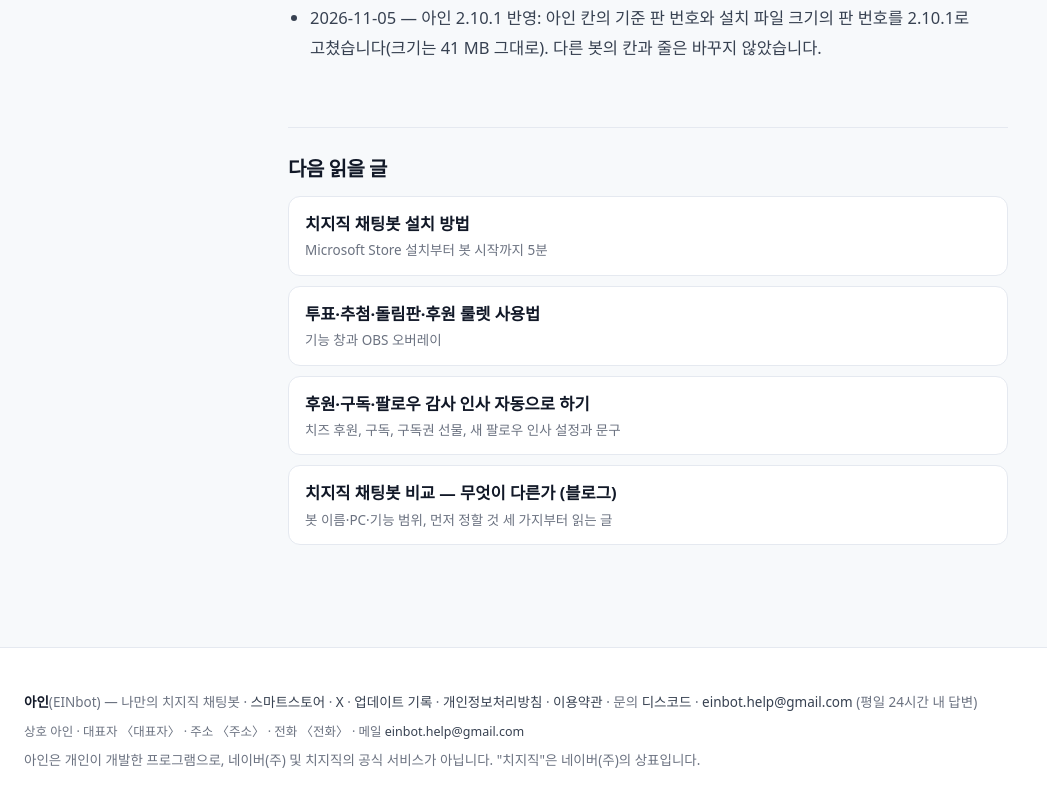
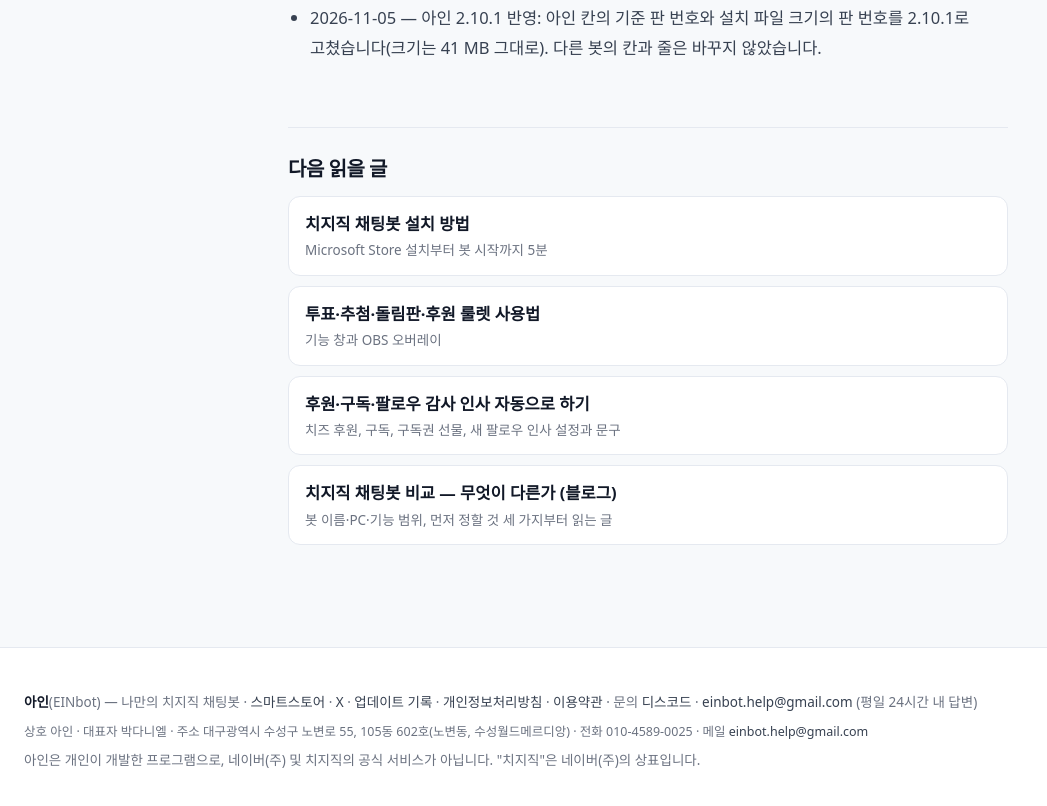
Before and after one commit to jicks458/einbot, a plain HTML site: page compare/index.html in a window 1280 px wide. Shown: the part 6730-7536 px from the top of the page, without its empty margins (0-1047 px from the left). Drawn offline with Linux system fonts and the light colour scheme; a web font is replaced by a local one.

Commit message:
하단 사업자 정보 값 넣음 — 사람이 보는 15쪽 하단 data-biz 칸(대표자 · 주소 · 전화)을 사용자가 「사업자 정보 넣기.cmd」로 채움 · Claude 는 값을 보지 않고 자리표 0 · 바뀐 줄이 모두 하단 줄인지만 셈 (11/13 밤 「3. 모든 쪽」) (푸시 안 함)
Co-Authored-By: Claude Opus 5.5 <noreply@anthropic.com>

```diff
--- a/compare/index.html
+++ b/compare/index.html
@@ -276,7 +276,7 @@
       <a href="/privacy.html">개인정보처리방침</a> ·
       <a href="/terms.html">이용약관</a> ·
       문의 <a href="/discord/">디스코드</a> · <a href="mailto:einbot.help@gmail.com">einbot.help@gmail.com</a> (평일 24시간 내 답변)</p>
-    <p class="biz">상호 아인 · 대표자 <span data-biz="owner">〈대표자〉</span> · 주소 <span data-biz="address">〈주소〉</span> · 전화 <span data-biz="phone">〈전화〉</span> · 메일 <a href="mailto:einbot.help@gmail.com">einbot.help@gmail.com</a><span data-biz-group="report" hidden> · 통신판매업 신고 <span data-biz="report-no">〈신고번호〉</span><span data-biz-group="report-agency" hidden> (<span data-biz="report-agency">〈신고 기관〉</span>)</span></span></p>
+    <p class="biz">상호 아인 · 대표자 <span data-biz="owner">박다니엘</span> · 주소 <span data-biz="address">대구광역시 수성구 노변로 55, 105동 602호(노변동, 수성월드메르디앙)</span> · 전화 <span data-biz="phone">010-4589-0025</span> · 메일 <a href="mailto:einbot.help@gmail.com">einbot.help@gmail.com</a><span data-biz-group="report" hidden> · 통신판매업 신고 <span data-biz="report-no">〈신고번호〉</span><span data-biz-group="report-agency" hidden> (<span data-biz="report-agency">〈신고 기관〉</span>)</span></span></p>
     <p>아인은 개인이 개발한 프로그램으로, 네이버(주) 및 치지직의 공식 서비스가 아닙니다. "치지직"은 네이버(주)의 상표입니다.</p>
   </div>
 </footer>
```
Also changed, not shown: features/index.html (+1 -1 lines), guide/attendance/index.html (+1 -1 lines), guide/commands/index.html (+1 -1 lines), guide/donation/index.html (+1 -1 lines), guide/index.html (+1 -1 lines), guide/install/index.html (+1 -1 lines), guide/overlay/index.html (+1 -1 lines), guide/participation/index.html (+1 -1 lines), guide/time/index.html (+1 -1 lines), guide/troubleshooting/index.html (+1 -1 lines), index.html (+1 -1 lines), privacy.html (+1 -1 lines), terms.html (+1 -1 lines), updates/index.html (+1 -1 lines).
